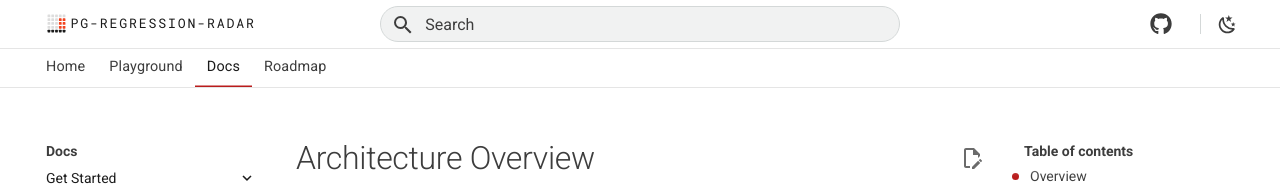
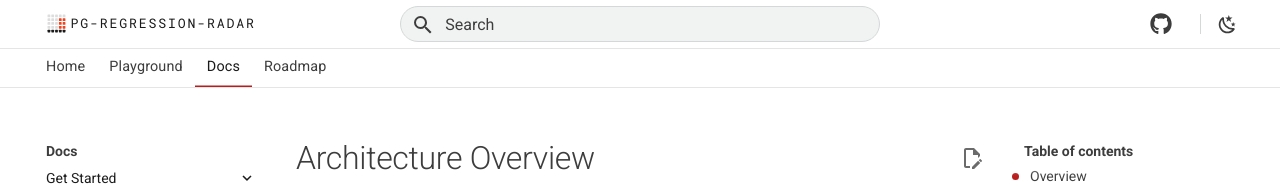
Before and after one commit to joao00001/pg-regression-radar, an MkDocs documentation site: the page built from docs/architecture.md, in a window 1280 px wide. Shown: the top 196 px of the page. Built offline with MkDocs 1.6.1 and Material for MkDocs 9.7.7, drawn with Linux system fonts in a browser that asks for light colours; comment, search, counter and statistics services are not loaded; the version menu is left out.

Commit message:
docs: keep the site name whole next to the version selector
On versioned pages the selector shares the name's column, which truncated the
name; the search field is a little narrower and the selector sits closer.

Signed-off-by: Joao <joao.detomini@enterprisedb.com>

```diff
--- a/docs/stylesheets/extra.css
+++ b/docs/stylesheets/extra.css
@@ -1215,9 +1215,14 @@
   }
 
   .md-search {
-    flex: 0 0 26rem;
+    flex: 0 0 24rem;
     margin: 0;
     padding: 0;
+  }
+
+  /* the version selector shares the name's column on versioned pages */
+  .md-version__current {
+    margin-left: 0.5rem;
   }
 
   .md-search__inner {
```
